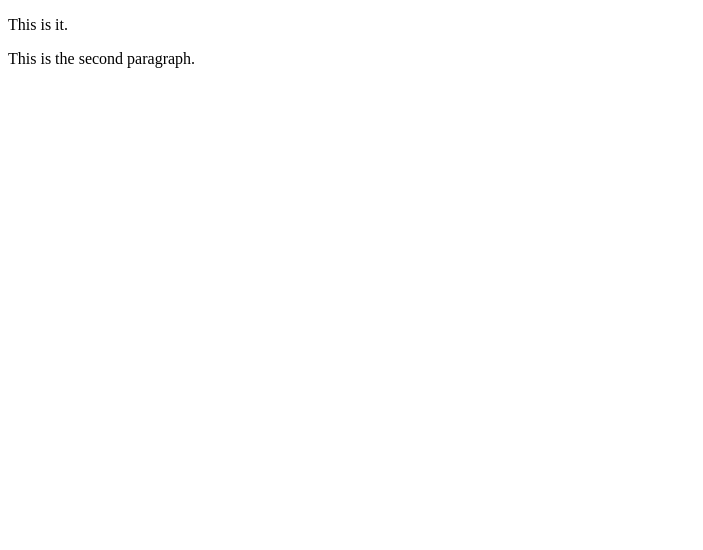
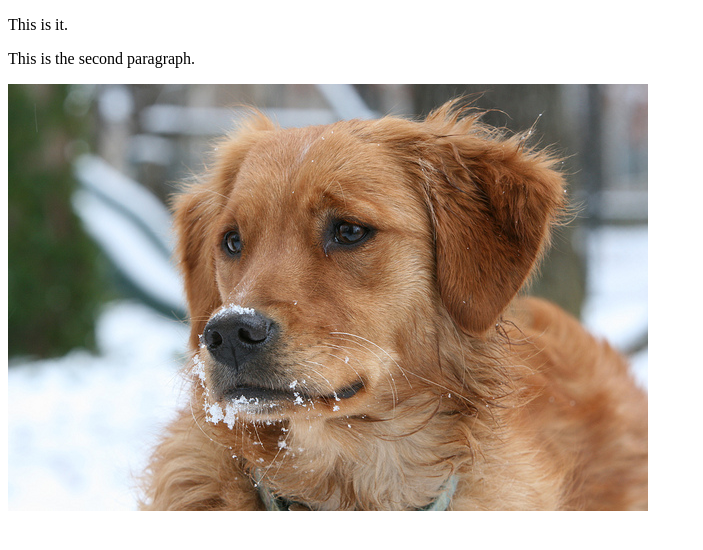
Before and after one commit to koehlerb/koehlerb.github.io, a plain HTML site: page index.html in a window 1280 px wide. Shown: the whole page, without its empty margins (0-703 px from the left). Drawn offline with Linux system fonts and the light colour scheme.

Commit message:
added a picture

```diff
--- a/index.html
+++ b/index.html
@@ -13,5 +13,8 @@
   <p>
     This is the second paragraph.
   </p>
+    <p>
+        <img src="dog.jpg" alt="dog">
+    </p>
 </body>
 </html>
```
Also changed, not shown: dog.jpg (added).
